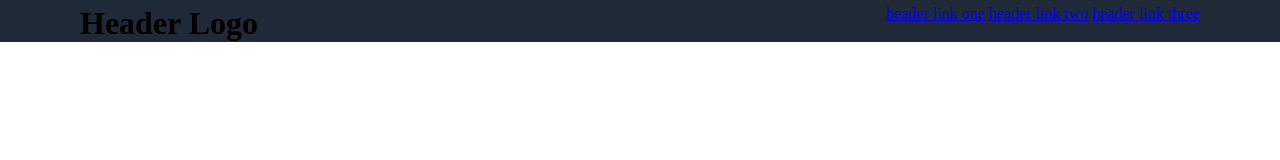
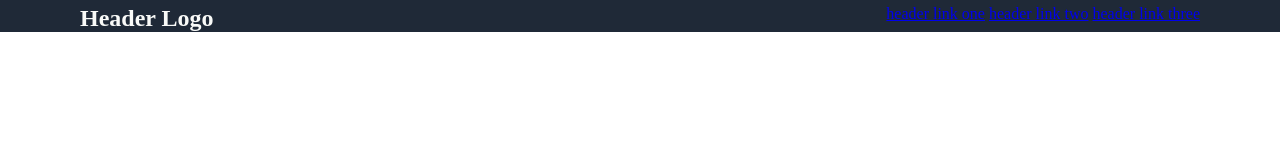
Before and after one commit to alex-7001/websites, a plain HTML site: page index.html in a window 1280 px wide. Drawn offline with Linux system fonts and the light colour scheme.

Commit message:
Added css to header logo

```diff
--- a/styles/index.css
+++ b/styles/index.css
@@ -19,3 +19,9 @@
   flex-wrap: wrap;
   justify-content: space-between;
 }
+
+.header-logo {
+  font-size: 24px;
+  color: #F9FAF8;
+  /* border: 2px solid; */
+}
```
